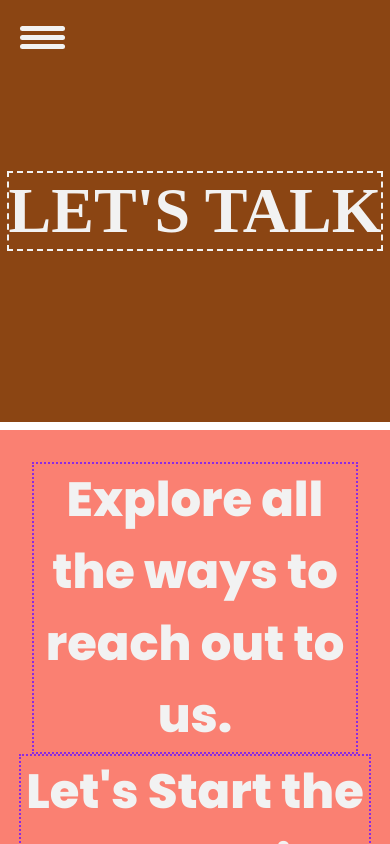
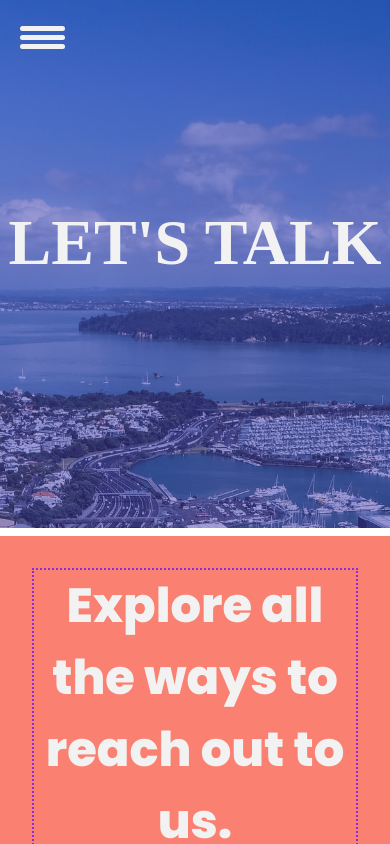
Before and after one commit to baayesh/TechMe, a React (Create React App) app: page /contact-us in a window 390 px wide. Shown: the top 844 px of the page. Built offline with nearby package versions, Linux system fonts and the light colour scheme; a web font is replaced by a local one.

Commit message:
make responsivenss of the image

```diff
--- a/src/components/Header/Header.css
+++ b/src/components/Header/Header.css
@@ -1,49 +1,68 @@
-.header-mdiv{
- background-color: saddlebrown;
- min-width: 100%;
- min-height: 50dvh;
- display: flex;
- justify-content: center;
- align-items: center;
+.header-mdiv {
+  /* background-image: url(../../Assets/Contact\ us/Main\ Images/Mig.png); */
+  /* Behavior*/
+  display: flex;
+  justify-content: center;
+  align-items: center;
+  /* Sizes and spacing */
+  min-width: 100%;
+  min-height: 50dvh;
 
+  margin-top: -2em;
+}
+
+.header-mdiv img {
+  z-index: 1;
+  object-fit: cover;
+  width: 100%;
+  height: 100%;
 
 }
 
-.header-mdiv h2{
+.header-mdiv h2 {
+  /* Behavior */
+  position: absolute;
   color: #f2f2f2;
-  border: 2px dashed #f2f2f2;
-  margin-bottom: 0;
+  text-align: center;
+  /* border: 2px dashed #f2f2f2; */
+
   font-family: "Lovelo";
   font-weight: 900;
   font-size: 4rem;
-  margin-top: 2em;
+  /* margin-top: 2em; */
 
+  z-index: 2;
 }
 
 
+
 /* Breakpoints*/
-@media(max-width:1200px){
+
+@media (max-width: 1980px) {
+  .header-mdiv img {
+    object-fit: cover;
+    width: auto;
+    height: auto;
+
+  }
 
 }
-
-@media(max-width:992px){
-
+@media (max-width: 1200px) {
 }
 
-@media(max-width:768px){
-
+@media (max-width: 992px) {
 }
 
-@media(max-width:552px){
-
+@media (max-width: 768px) {
 }
 
-@media(max-width:552px){
-    .header-mdiv h2{
-        margin-top: 0;
-    }
+@media (max-width: 552px) {
+}
 
+@media (max-width: 552px) {
+  .header-mdiv h2 {
+    margin-top: 0;
+  }
 }
-@media(max-width:552px){
-
+@media (max-width: 552px) {
 }
--- a/src/components/Header/Header.jsx
+++ b/src/components/Header/Header.jsx
@@ -1,8 +1,10 @@
 import React from "react";
 import "./Header.css";
+import mig from "../../Assets/Contact us/Main Images/Mig.png";
 
 const Header = () => {
   return <div className="header-mdiv">
+    <img src={mig} alt="" />
     <h2>
         LET'S TALK
     </h2>
```
Also changed, not shown: src/Assets/Contact us/Main Images/Mig.png (added).
